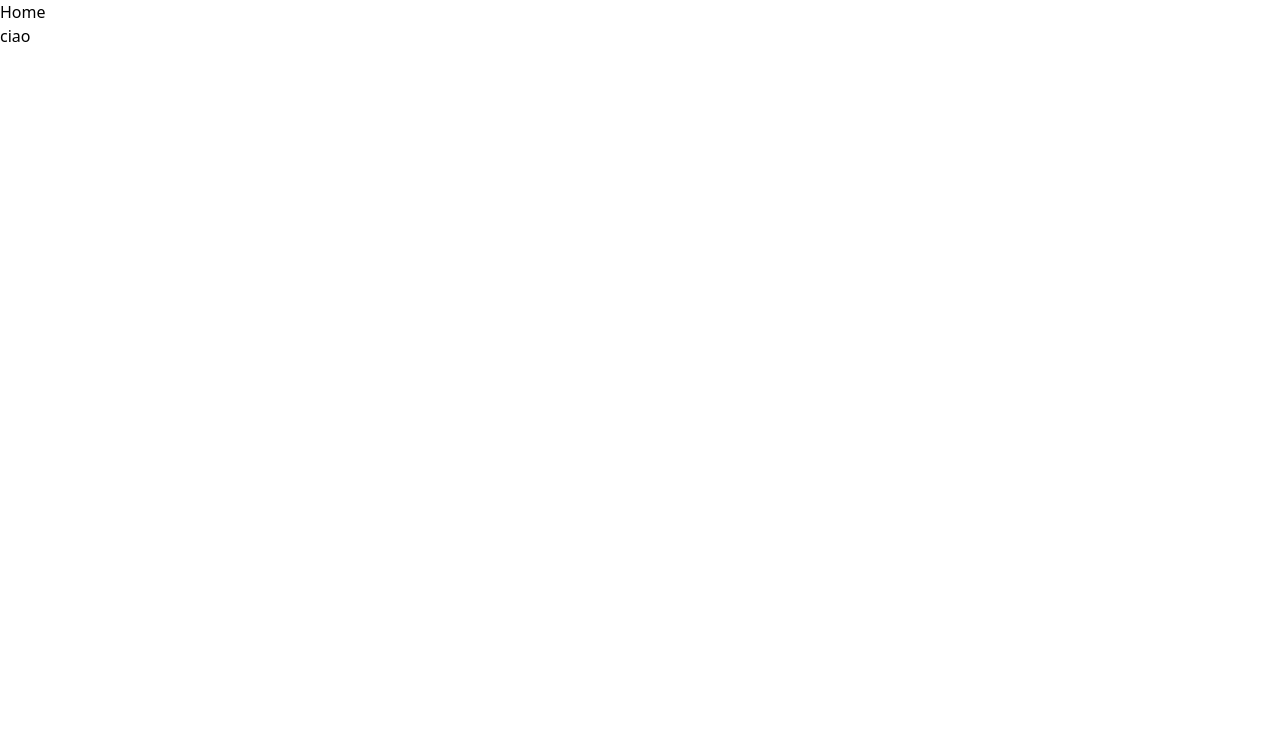
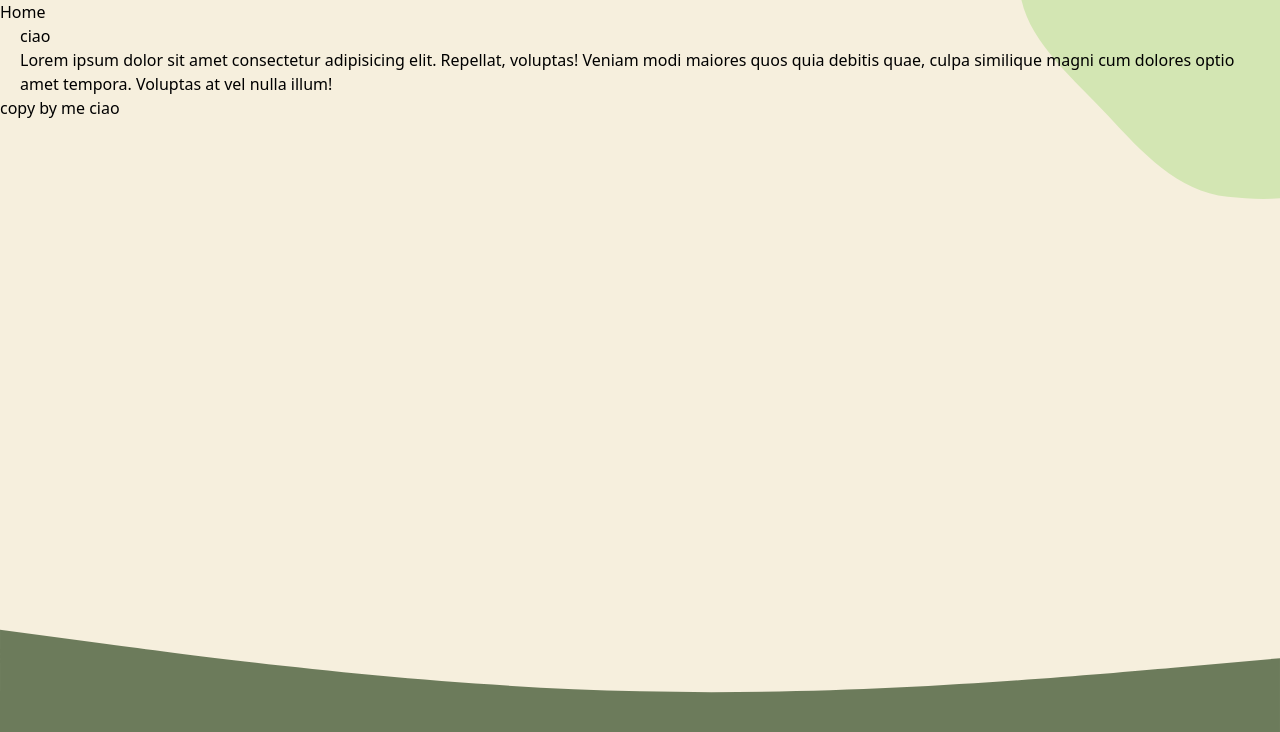
Before and after one commit to elisa-morales/eat-your-greens, a React (Vite) app: page / in a window 1280 px wide. Shown: the top 732 px of the page. Built offline with nearby package versions, Linux system fonts and the light colour scheme.

Commit message:
add blob + waves

```diff
--- a/src/App.jsx
+++ b/src/App.jsx
@@ -1,9 +1,6 @@
 import { BrowserRouter, Routes, Route, Link } from "react-router-dom"
+import Home from "./pages/Home"
 //import axios from "axios"
-
-function Home() {
-  return <h1>ciao</h1>
-}
 
 function App() {
   return (
--- /dev/null
+++ b/src/components/Blob.jsx
@@ -0,0 +1,7 @@
+export default function Blob() {
+  return (
+    <svg aria-hidden="true" className="blob" xmlns="http://www.w3.org/2000/svg" width="300" height="200" viewBox="0 0 158 141">
+      <path fill="#d3e6b3" d="M63.4095 81.3947C35.1213 50.8508 -2.68211 21.7816 1.17274 -19.6933C5.43941 -65.599 39.854 -105.359 82.4191 -123.133C122.797 -139.994 170.035 -130.256 205.822 -105.149C235.947 -84.0141 236.823 -43.8756 246.141 -8.27104C256.17 30.0508 282.521 70.8106 260.501 103.779C237.538 138.159 188.991 143.432 147.931 138.768C112.318 134.723 87.7505 107.677 63.4095 81.3947Z" />
+    </svg>
+  )
+}
--- /dev/null
+++ b/src/components/Footer.jsx
@@ -0,0 +1,10 @@
+import Waves from "./Waves"
+
+export default function Footer() {
+  return (
+    <>
+      <Waves />
+      <p>copy by me ciao</p>
+    </>
+  )
+}
--- /dev/null
+++ b/src/components/Waves.jsx
@@ -0,0 +1,7 @@
+export default function Waves() {
+  return (
+    <svg aria-hidden="true" className="waves" xmlns="http://www.w3.org/2000/svg" viewBox="0 0 1440 320">
+      <path fill="#324a24" fillOpacity="0.7" d="M0,128L120,144C240,160,480,192,720,197.3C960,203,1200,181,1320,170.7L1440,160L1440,320L1320,320C1200,320,960,320,720,320C480,320,240,320,120,320L0,320Z"></path>
+    </svg>
+  )
+}
--- a/src/index.css
+++ b/src/index.css
@@ -1,6 +1,27 @@
 @tailwind base;
 @tailwind components;
 @tailwind utilities;
+
+@layer components {
+  .waves {
+    position: fixed;
+    bottom: 0;
+    left: 0;
+    right: 0;
+    z-index: -10;
+  }
+
+  .blob {
+    position: fixed;
+    top: 0;
+    right: 0;
+    z-index: -10;
+  }
+}
+
+:root {
+  background-color: #f6efdd;
+}
 
 /*
 :root {
--- /dev/null
+++ b/src/pages/Home.jsx
@@ -0,0 +1,16 @@
+import Footer from "../components/Footer"
+import Blob from "../components/Blob"
+
+export default function Home() {
+  return (
+    <>
+      <div className="px-5">
+        <Blob />
+
+        <h1>ciao</h1>
+        <p>Lorem ipsum dolor sit amet consectetur adipisicing elit. Repellat, voluptas! Veniam modi maiores quos quia debitis quae, culpa similique magni cum dolores optio amet tempora. Voluptas at vel nulla illum!</p>
+      </div>
+      <Footer />
+    </>
+  )
+}
--- a/tailwind.config.js
+++ b/tailwind.config.js
@@ -2,6 +2,13 @@
 export default {
   content: ["./index.html", "./src/**/*.{js,ts,jsx,tsx}"],
   theme: {
+    colors: {
+      textColor: "#020302",
+      bgColor: "#f6efdd",
+      primary: "#324a24",
+      white: "#ffffff",
+      accent: "#d3e6b3",
+    },
     extend: {},
   },
   plugins: [],
```
